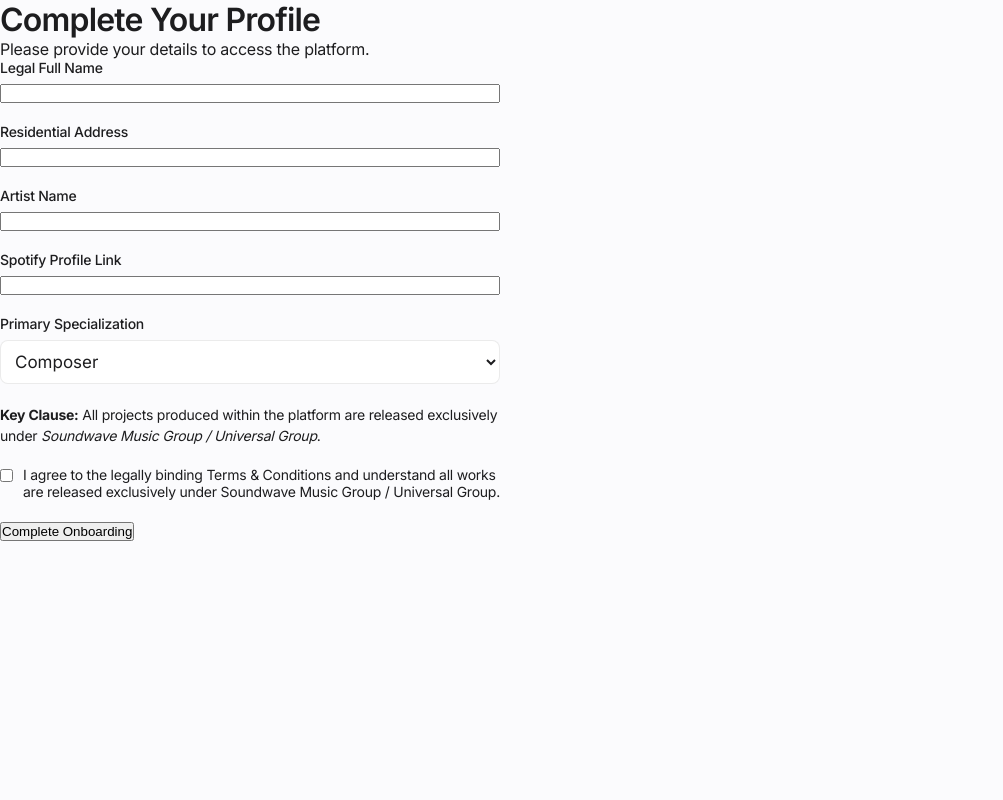
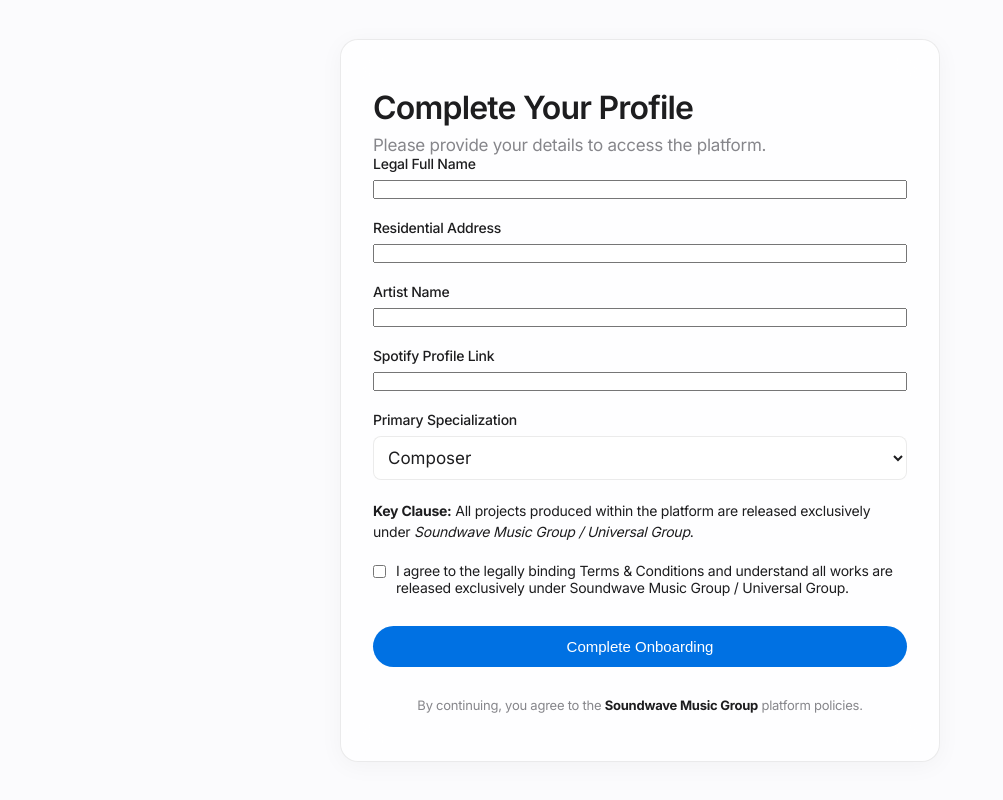
Before and after one commit to openthot/miroko, a Next.js app: page /onboarding in a window 1280 px wide. Shown: the whole page, without its empty margins (0-1003 px from the left). Built offline with nearby package versions, Linux system fonts and the light colour scheme; no server answers.

Commit message:
style: update onboarding to match website theme

```diff
--- a/src/app/onboarding/page.js
+++ b/src/app/onboarding/page.js
@@ -56,14 +56,14 @@ export default function Onboarding() {
   }
 
   return (
-    <div className="login-container">
-      <div className="login-card" style={{ maxWidth: '500px' }}>
-        <h1 className="login-title">Complete Your Profile</h1>
-        <p className="login-subtitle">Please provide your details to access the platform.</p>
+    <div className="auth-container animate-fade-in">
+      <div className="glass-panel auth-card" style={{ maxWidth: '600px', width: '100%', padding: '48px 32px' }}>
+        <h1 className="auth-title">Complete Your Profile</h1>
+        <p className="auth-subtitle">Please provide your details to access the platform.</p>
 
-        {error && <div className="error-message">{error}</div>}
+        {error && <div style={{ padding: '12px', background: 'rgba(239, 68, 68, 0.1)', color: 'var(--error)', border: '1px solid rgba(239, 68, 68, 0.2)', borderRadius: 'var(--radius-md)', marginBottom: '20px', textAlign: 'center', fontSize: '14px' }}>{error}</div>}
 
-        <form onSubmit={handleSubmit} className="login-form">
+        <form onSubmit={handleSubmit}>
           <div className="input-group">
             <label htmlFor="legal_name">Legal Full Name</label>
             <input
@@ -144,10 +144,14 @@ export default function Onboarding() {
             </label>
           </div>
 
-          <button type="submit" className="login-button" disabled={loading}>
+          <button type="submit" className="btn btn-primary" style={{ width: '100%', marginTop: '10px' }} disabled={loading}>
             {loading ? 'Submitting...' : 'Complete Onboarding'}
           </button>
         </form>
+
+        <div style={{ marginTop: '30px', textAlign: 'center', fontSize: '13px', color: '#86868b' }}>
+          By continuing, you agree to the <strong style={{ color: 'var(--foreground)' }}>Soundwave Music Group</strong> platform policies.
+        </div>
       </div>
     </div>
   )
```
